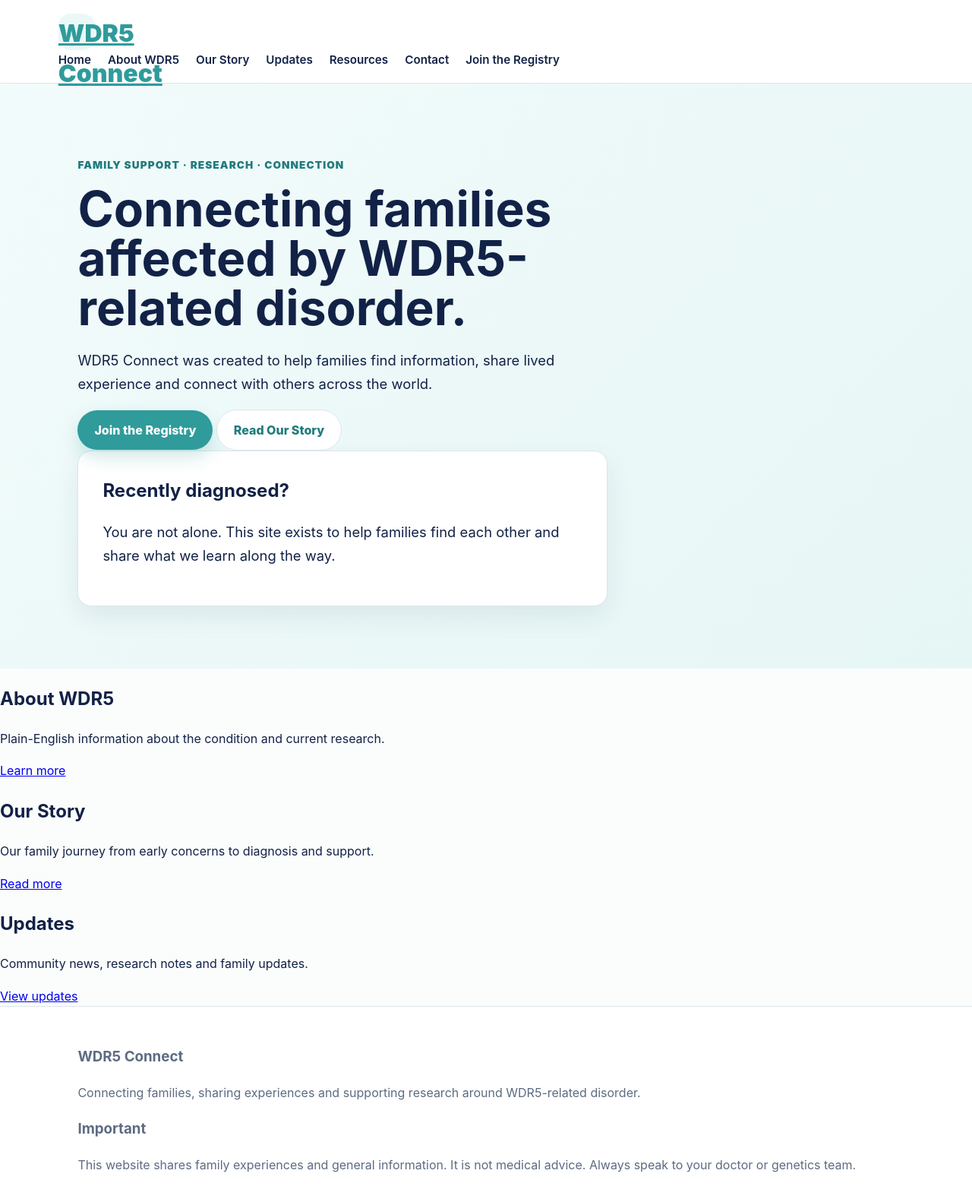
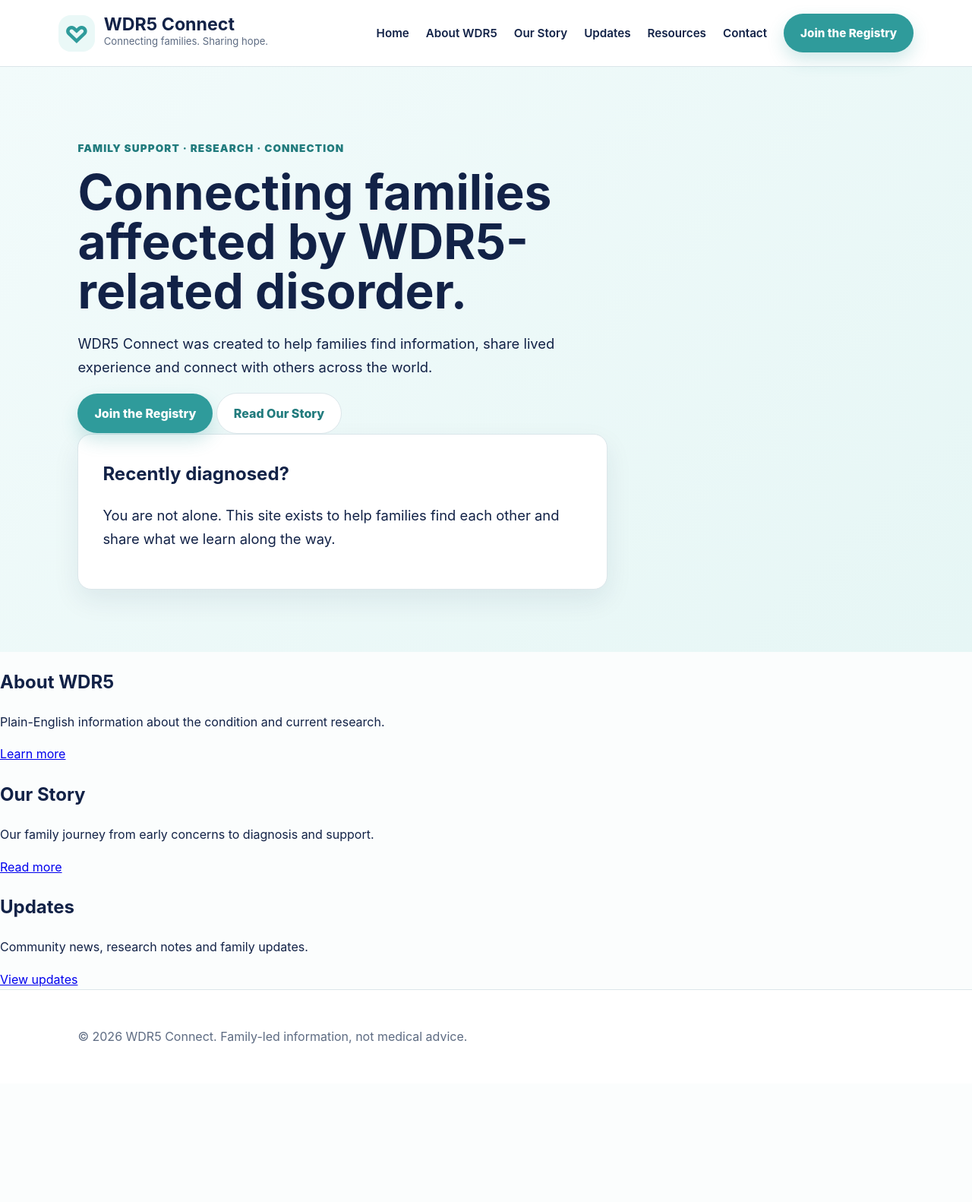
Before and after one commit to Hazy247/WDR5, an Eleventy site: page index.html in a window 1280 px wide. Shown: the whole page at 76% size. After the commit the page ends 1426 px from the top, so only its background shows below. Built offline with nearby package versions, Linux system fonts and the light colour scheme; Eleventy itself is replaced by a stand-in of ours; files that its build step writes are made by us from their sources.

Commit message:
Update base.njk

```diff
--- a/_includes/layouts/base.njk
+++ b/_includes/layouts/base.njk
@@ -3,25 +3,29 @@
 <head>
   <meta charset="UTF-8">
   <meta name="viewport" content="width=device-width, initial-scale=1.0">
-  <title>{{ title or "WDR5 Connect" }}</title>
-  <meta name="description" content="{{ description or 'Connecting families affected by WDR5-related neurodevelopmental disorder.' }}">
-  <link rel="stylesheet" href="{{ '/assets/styles.css' | url }}">
-  <script src="https://identity.netlify.com/v1/netlify-identity-widget.js"></script>
+  <title>{{ title }} | WDR5 Connect</title>
+  <link rel="stylesheet" href="/WDR5/assets/styles.css">
 </head>
 <body>
+
 <header class="site-header">
-    <div class="container nav-wrap">
-      <a class="logo" href="{{ '/' | url }}">WDR5 Connect</a>
-      <nav class="site-nav" aria-label="Main navigation">
-        <a href="{{ '/' | url }}">Home</a>
-        <a href="{{ '/about/' | url }}">About WDR5</a>
-        <a href="{{ '/story/' | url }}">Our Story</a>
-        <a href="{{ '/updates/' | url }}">Updates</a>
-        <a href="{{ '/resources/' | url }}">Resources</a>
-        <a href="{{ '/contact/' | url }}">Contact</a>
-        <a class="nav-button" href="{{ '/registry/' | url }}">Join the Registry</a>
+  <a class="brand" href="/WDR5/">
+    <span class="logo">♡</span>
+    <span>
+      <strong>WDR5 Connect</strong>
+      <small>Connecting families. Sharing hope.</small>
+    </span>
+  </a>
+
+  <nav class="site-nav">
+    <a href="/WDR5/">Home</a>
+    <a href="/WDR5/about/">About WDR5</a>
+    <a href="/WDR5/story/">Our Story</a>
+    <a href="/WDR5/updates/">Updates</a>
+    <a href="/WDR5/resources/">Resources</a>
+    <a href="/WDR5/contact/">Contact</a>
+    <a class="button" href="/WDR5/registry/">Join the Registry</a>
   </nav>
-    </div>
 </header>
 
 <main>
@@ -29,28 +33,8 @@
 </main>
 
 <footer class="site-footer">
-    <div class="container footer-grid">
-      <div>
-        <h3>WDR5 Connect</h3>
-        <p>Connecting families, sharing experiences and supporting research around WDR5-related disorder.</p>
-      </div>
-      <div>
-        <h3>Important</h3>
-        <p>This website shares family experiences and general information. It is not medical advice. Always speak to your doctor or genetics team.</p>
-      </div>
-    </div>
+  <p>© 2026 WDR5 Connect. Family-led information, not medical advice.</p>
 </footer>
 
-  <script>
-    if (window.netlifyIdentity) {
-      window.netlifyIdentity.on("init", user => {
-        if (!user) {
-          window.netlifyIdentity.on("login", () => {
-            document.location.href = "{{ '/admin/' | url }}";
-          });
-        }
-      });
-    }
-  </script>
 </body>
 </html>
```
Lines whose indentation alone changed are shown as unchanged.
